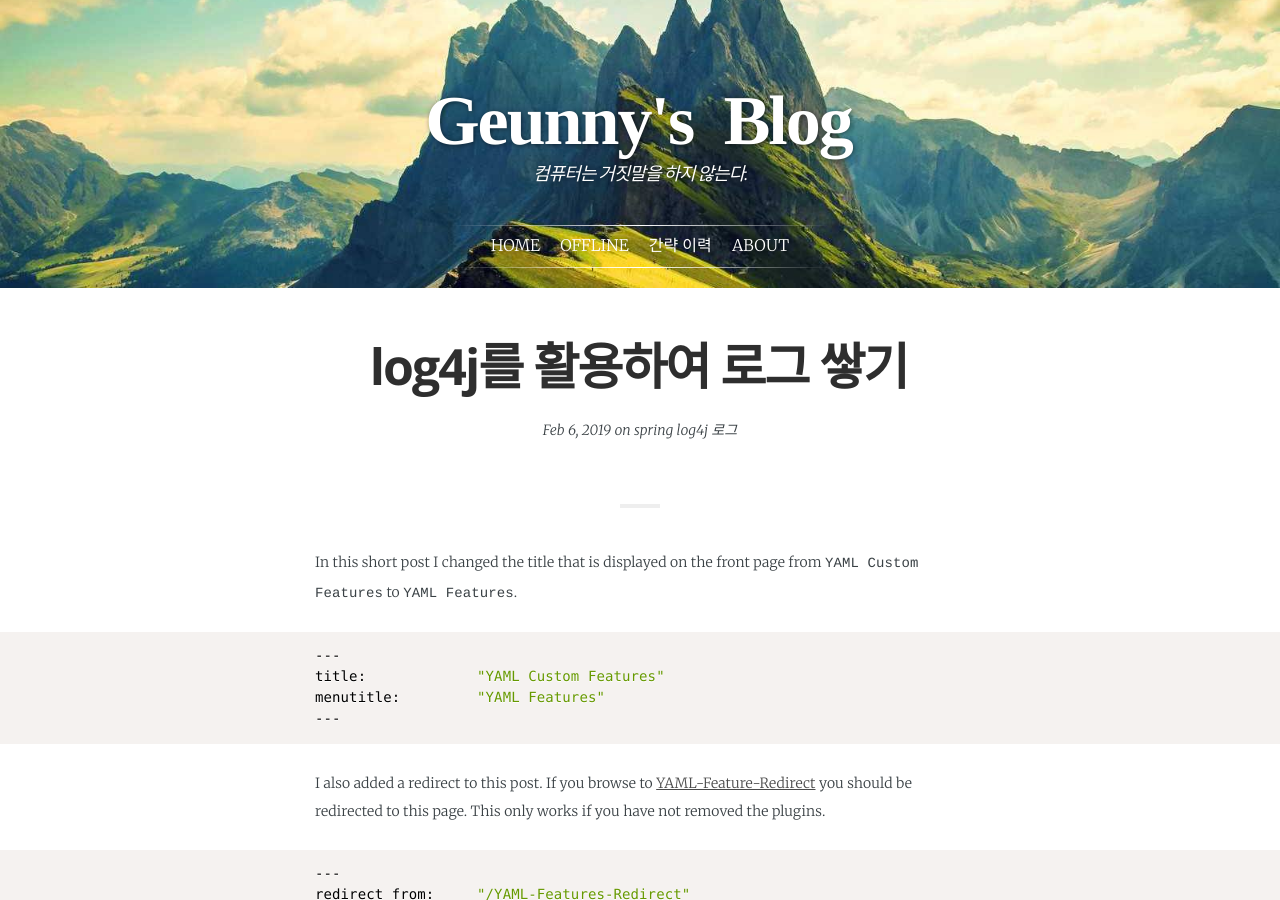
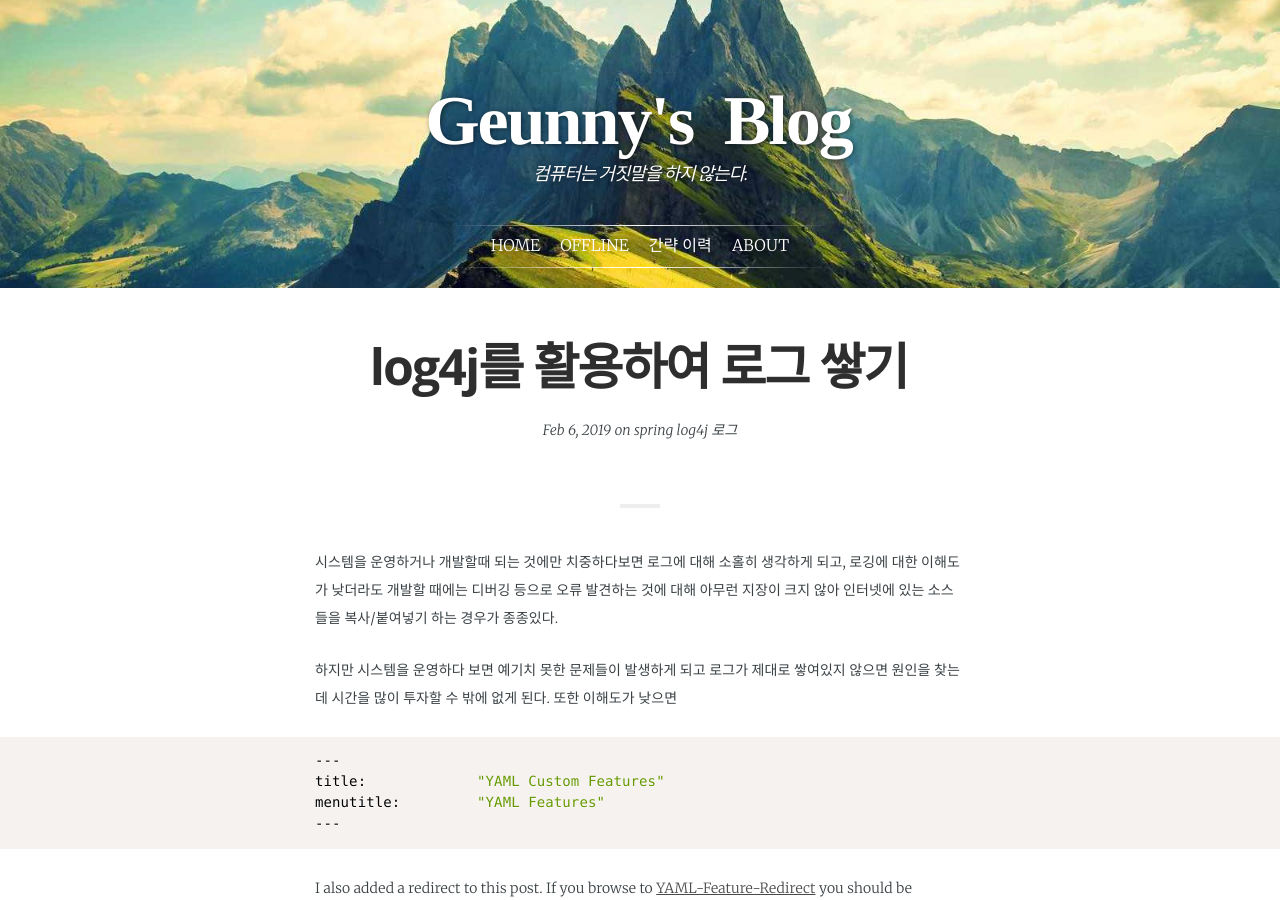
Before and after one commit to jwillmer/jekyllDecent, a Jekyll site: the page built from _posts/2019-02-07-log4j.md, in a window 1280 px wide and 900 px high. Built offline with Jekyll 4.4.1, drawn with Linux system fonts in a browser that asks for light colours; some web fonts are replaced.

Commit message:
Update 2019-02-07-log4j.md

````diff
--- a/_posts/2019-02-07-log4j.md
+++ b/_posts/2019-02-07-log4j.md
@@ -15,7 +15,10 @@ comments:          true
 math:			         false
 ---
 
-In this short post I changed the title that is displayed on the front page from `YAML Custom Features` to `YAML Features`.
+ 시스템을 운영하거나 개발할때 되는 것에만 치중하다보면 로그에 대해 소홀히 생각하게 되고, 로깅에 대한 이해도가 낮더라도 개발할 때에는 디버깅 등으로 오류 발견하는 것에 대해 아무런 지장이 크지 않아 인터넷에 있는 소스들을 복사/붙여넣기 하는 경우가 종종있다.
+
+ 하지만 시스템을 운영하다 보면 예기치 못한 문제들이 발생하게 되고 로그가 제대로 쌓여있지 않으면 원인을 찾는데 시간을 많이 투자할 수 밖에 없게 된다.
+또한 이해도가 낮으면
 
 
 ```bash
````
